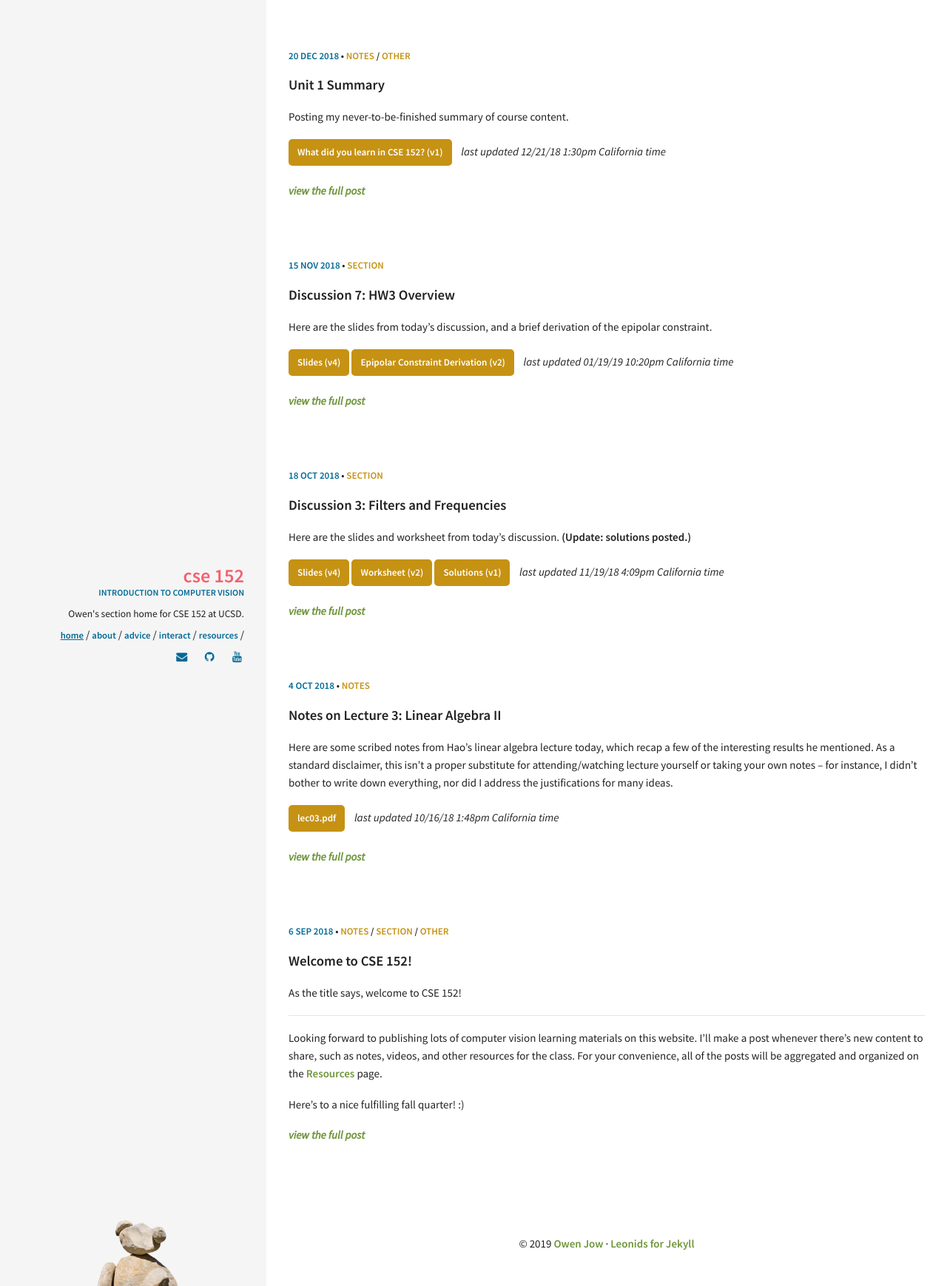
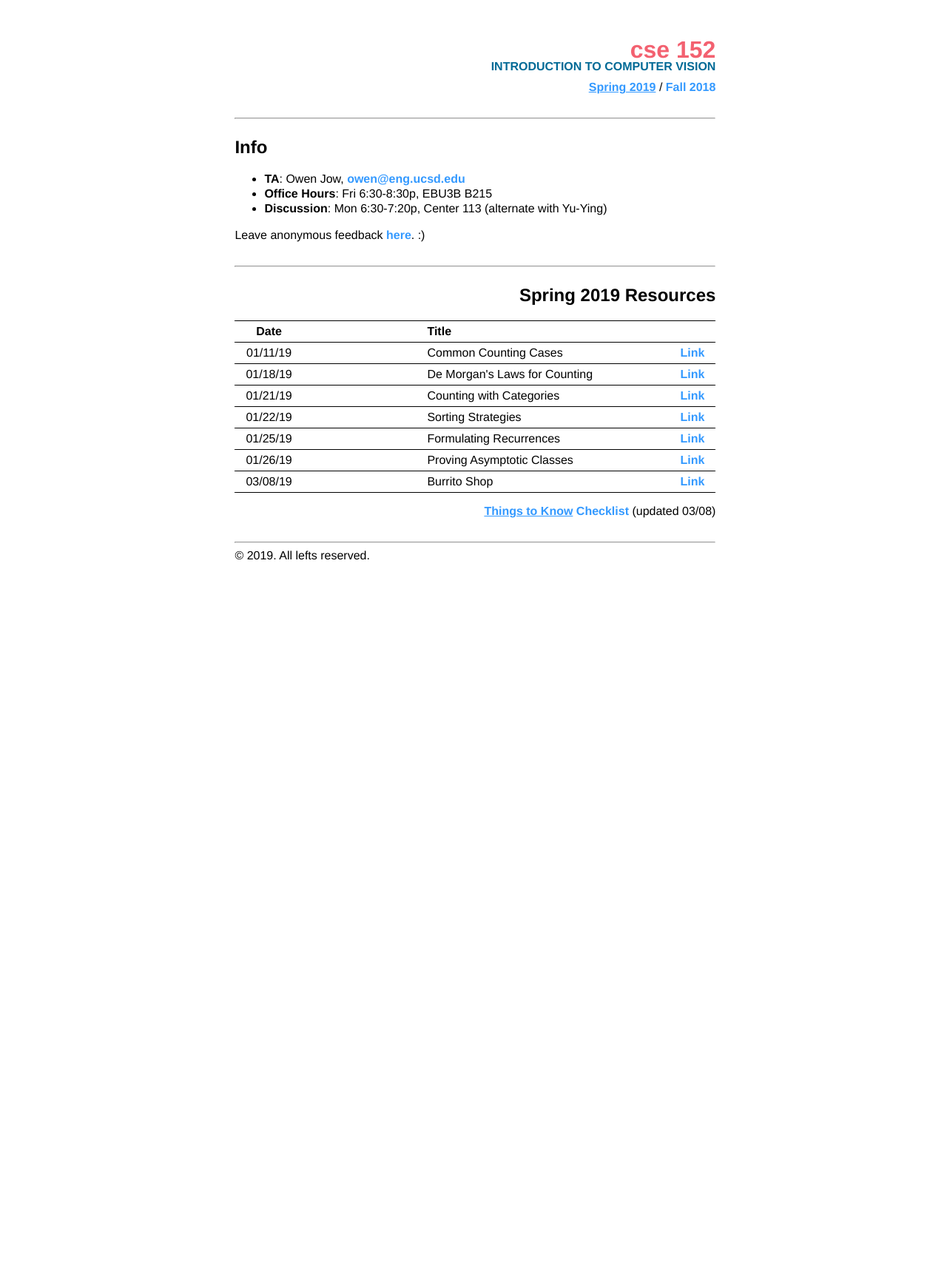
Before and after one commit to ohjay/cse152, a Jekyll site: the page built from index.html, in a window 1280 px wide. Shown: the whole page at 74% size. Built offline with Jekyll 4.4.1, drawn with Linux system fonts in a browser that asks for light colours; some web fonts are replaced.

Commit message:
WIP sp19 site

```diff
--- a/_includes/sidebar.html
+++ b/_includes/sidebar.html
@@ -8,7 +8,7 @@
   <nav class="nav">
     <ul class="nav-list">
       <li class="nav-item">
-        <a href="{{ site.url }}/" {% if page.url == "/" %}class="active"{% endif %}>home</a>
+        <a href="{{ site.url }}/fa18/" {% if page.url == "/fa18/" %}class="active"{% endif %}>home</a>
       {% for node in site.pages %} {% if node.title %}
         <span>/</span>
       </li>
--- /dev/null
+++ b/_layouts/sp19_onward.html
@@ -0,0 +1,47 @@
+<!DOCTYPE html>
+<html lang="en">
+<head>
+  <meta charset="UTF-8">
+  <meta http-equiv="X-UA-Compatible" content="IE=edge">
+  <meta name="description" content="{{ description }}">
+  <meta name="keywords" content="{{ site.keywords | array_to_sentence_string }}">
+  <meta name="author" content="{{ title }}">
+  <meta name="viewport" content="width=device-width, initial-scale=1.0">
+  <meta name="theme-color" content="#f5f5f5">
+  <title>CSE 152</title>
+
+  <!-- CSS files -->
+  <link rel="stylesheet" href="{{ site.url }}/css/sp19_onward.css">
+  <link href="https://fonts.googleapis.com/css?family=Inconsolata" rel="stylesheet">
+  <link rel="stylesheet" href="{{ site.url }}/css/font-awesome.min.css">
+  <link rel="stylesheet" href="{{ site.url }}/css/horizontal-slim-10_7.css" type="text/css">
+  <link rel="canonical" href="{{ page.url | replace: 'index.html', '' | prepend: site.url }}">
+
+  <!-- Icons -->
+  <!-- 16x16 -->
+  <link rel="shortcut icon" href="{{ site.url }}/favicon.ico">
+  <!-- 32x32 -->
+  <link rel="shortcut icon" href="{{ site.url }}/favicon.png">
+</head>
+<body>
+  <div id="wrapper">
+    <h1>
+      <div id="classnum">CSE 152</div>
+      <div id="classname">Introduction to Computer Vision</div>
+      <div id="classqua">
+        <a href="{{ site.url }}/" {% if page.url == "/" %}class="active"{% endif %}>Spring 2019</a>
+        <span>/</span>
+        <a href="fa18">Fall 2018</a>
+      </div>
+    </h1>
+
+    <hr style="margin-top: 2em" /> <!-- ------------------- -->
+
+    {{ content }}  <!-- content which changes every quarter -->
+
+    <hr style="margin-top: 2em" /> <!-- ------------------- -->
+    &copy; 2019. All lefts reserved.
+  </div>
+  {% include js.html %}
+</body>
+</html>
--- /dev/null
+++ b/css/sp19_onward.css
@@ -0,0 +1,117 @@
+* {
+  text-rendering: optimizeLegibility;
+  -webkit-font-smoothing: antialiased;
+}
+
+body {
+  font-family: "Source Sans Pro", "Helvetica Neue", Helvetica, Arial, sans-serif;
+  padding: 20px;
+  margin-left: 1%;
+}
+
+th, td {
+  padding: 5px 15px;
+}
+
+li {
+  padding-bottom: 2px;
+}
+
+h1 {
+  font-weight: 500;
+}
+
+blockquote {
+  padding-left: 1.5rem;
+}
+
+ol, ul.bq {
+  margin-left: 40px;
+  padding-left: 3rem;
+}
+
+blockquote, ol, ul.bq {
+  border-left: 5px solid #64b5f6;
+  font-family: 'Fira Mono', monospace;
+  font-size: 85%;
+}
+
+ol.bq > li, ul.bq > li {
+  margin-bottom: 10px;
+}
+
+a {
+  text-decoration: none;
+  font-weight: 700;
+  color: #3399ff;
+}
+
+a:hover {
+  color: #3366ff;
+}
+
+@media screen and (min-width: 675px) {
+  #wrapper {
+    width: 650px;
+    margin: 0 auto;
+  }
+}
+
+a.active {
+  text-decoration: underline;
+}
+
+#classnum {
+  color: #f36170;
+  font-size: 1em;
+  text-transform: lowercase;
+  font-weight: bold;
+  text-align: right;
+}
+
+#classname {
+  color: #006a96;
+  font-size: 0.5em;
+  font-weight: 700;
+  text-transform: uppercase;
+  margin: -5px auto 10px;
+  text-align: right;
+}
+
+#classqua {
+  font-size: 0.5em;
+  text-align: right;
+}
+
+.clampright {
+  text-align: right;
+}
+
+table {
+  width: 100%;
+  border-collapse: collapse;
+}
+
+tr {
+  border-top: 1px solid black;
+  border-bottom: 1px solid black;
+}
+
+tr td:nth-child(1), tr th:nth-child(1) {
+  text-align: center;
+  width: 10%;
+}
+
+tr td:nth-child(2), tr th:nth-child(2) {
+  width: 25%;
+}
+
+tr td:nth-child(3), tr th:nth-child(3) {
+  text-align: left;
+  width: 55%;
+}
+
+tr td:nth-child(4), tr th:nth-child(4) {
+  text-align: right;
+  width: 10%;
+}
--- a/index.html
+++ b/index.html
@@ -1,4 +1,59 @@
 ---
-layout: post_listing
-permalink: /
+layout: sp19_onward
 ---
+
+<h2 style="margin-top: 1em">Info</h2>
+<ul>
+  <li><strong>TA</strong>: Owen Jow, <a href="mailto:owen@eng.ucsd.edu">owen@eng.ucsd.edu</a></li>
+  <li><strong>Office Hours</strong>: Fri 6:30-8:30p, EBU3B B215</li>
+  <li><strong>Discussion</strong>: Mon 6:30-7:20p, Center 113 (alternate with Yu-Ying)</li>
+</ul>
+
+Leave anonymous feedback <a href="https://goo.gl/forms/G7KSw84PyF88hhbj1">here</a>. :)
+
+<hr style="margin-top: 2em" /> <!-- --------------------- -->
+
+<div class="clampright">
+  <h2 style="margin-top: 1em">Spring 2019 Resources</h2>
+  <table>
+    <tr><th>Date</th><th></th><th>Title</th><th></th></tr>
+    <tr>
+      <td>01/11/19</td>
+      <td></td>
+      <td>Common Counting Cases</td>
+      <td><a href="notes/fa18/summary.pdf">Link</a></td></tr>
+    <tr>
+      <td>01/18/19</td>
+      <td></td>
+      <td>De Morgan's Laws for Counting</td>
+      <td><a href="notes/fa18/summary.pdf">Link</a></td></tr>
+    <tr>
+      <td>01/21/19</td>
+      <td></td>
+      <td>Counting with Categories</td>
+      <td><a href="notes/fa18/summary.pdf">Link</a></td></tr>
+    <tr>
+      <td>01/22/19</td>
+      <td></td>
+      <td>Sorting Strategies</td>
+      <td><a href="notes/fa18/summary.pdf">Link</a></td></tr>
+    <tr>
+      <td>01/25/19</td>
+      <td></td>
+      <td>Formulating Recurrences</td>
+      <td><a href="notes/fa18/summary.pdf">Link</a></td></tr>
+    <tr>
+      <td>01/26/19</td>
+      <td></td>
+      <td>Proving Asymptotic Classes</td>
+      <td><a href="notes/fa18/summary.pdf">Link</a></td></tr>
+    <tr>
+      <td>03/08/19</td>
+      <td></td>
+      <td>Burrito Shop</td>
+      <td><a href="notes/fa18/summary.pdf">Link</a></td></tr>
+  </table>
+
+  <p><a href="notes/fa18/summary.pdf">
+    <u>Things to Know</u> Checklist</a> (updated 03/08)</p>
+</div>
```
Also changed, not shown: fa18.md (added, +4 -0 lines).
